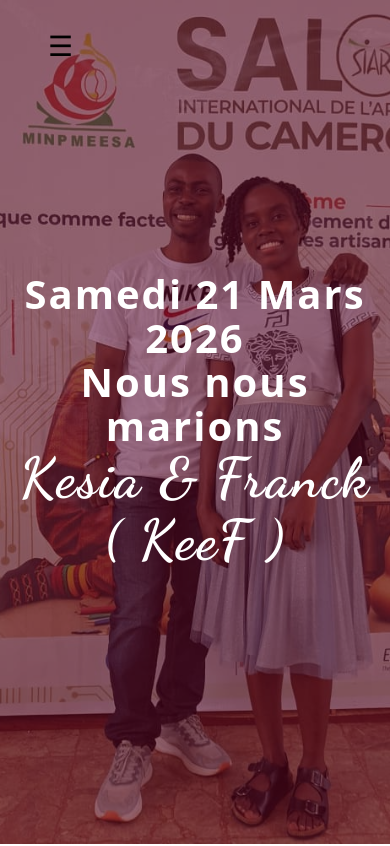
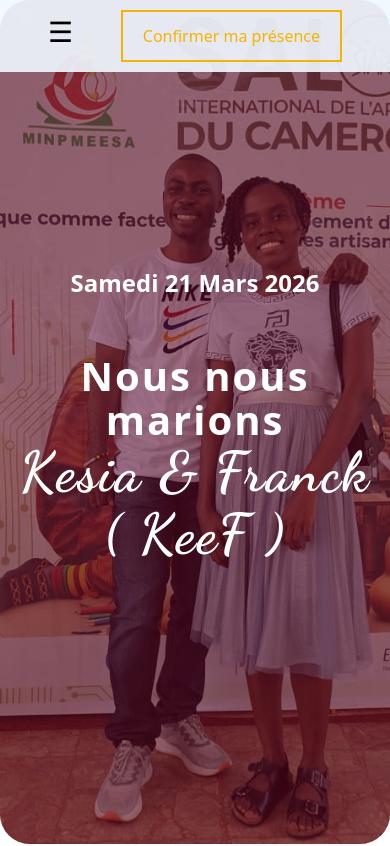
Before and after one commit to ParfaitKF/wedding-site, a React (Vite) app: page / in a window 390 px wide. Shown: the top 846 px of the page. Built offline with nearby package versions, Linux system fonts and the light colour scheme.

Commit message:
Informations complété ( manque ajout Moyens de paiement )

```diff
--- a/index.css
+++ b/index.css
@@ -24,3 +24,19 @@ body {
     box-sizing: border-box;
   }
 }
+
+.fade-in {
+  opacity: 0;
+  transform: translateY(40px);
+  transition: opacity 0.8s ease, transform 0.8s ease;
+}
+
+.fade-in.visible {
+  opacity: 1;
+  transform: translateY(0);
+}
+
+h1,
+h2 {
+  color: brown;
+}
--- a/src/App.tsx
+++ b/src/App.tsx
@@ -6,18 +6,33 @@ import OurStory from './components/OurStory'
 import DressCode from './components/DressCode'
 import DefisPhotos from './components/Defisphotos'
 import CountDouwn from './components/CountDown'
+import Reveal from './components/Reveal'
 
 function App() {
   return (
     <>
       <Navbar />
+      <Reveal>
         <Hero />
+      </Reveal>
+      <Reveal>
         <InformationSection />
+      </Reveal>
+      <Reveal>
         <OurStory />
+      </Reveal>
+      <Reveal>
         <DressCode />
+      </Reveal>
+      <Reveal>
         <RSVPForm />
+      </Reveal>
+      <Reveal>
         <CountDouwn />
+      </Reveal>
+      <Reveal>
         <DefisPhotos />
+      </Reveal>
     </>
   )
 }
--- a/src/components/Defisphotos.tsx
+++ b/src/components/Defisphotos.tsx
@@ -28,7 +28,7 @@ export default function DefisPhotos() {
 
   return (
     <section id="photos" className="main-section">
-      <h2 className="DefisPhotos-title">Défis photos</h2>
+      <h1 className="DefisPhotos-title">Défis photos</h1>
 
       <p className="DefisPhotos-text">
         Attrapez votre smartphone et aidez-nous à saisir l’ambiance de la journée
--- a/src/components/DressCode.tsx
+++ b/src/components/DressCode.tsx
@@ -3,7 +3,7 @@ import './DressCode.css'
 export default function DressCode() {
   return (
     <section id="DressCode" className="main-section">
-      <h2 className="DressCode-title">Dressode</h2>
+      <h1 className="DressCode-title">Dressode</h1>
 
       <div className="DressCode-grid">
         Votre présence est ce qu’il y a de plus important pour nous !
--- a/src/components/Hero.css
+++ b/src/components/Hero.css
@@ -6,6 +6,7 @@
   display: flex;
   align-items: center;
   justify-content: center;
+  border-radius: 30px;
 }
 
 .overlay {
@@ -13,8 +14,10 @@
   width: 100%;
   height: 100%;
   display: flex;
+  flex-direction: column;
   align-items: center;
   justify-content: center;
+  border-radius: 30px;
 }
 
 .overlay h1 {
@@ -24,6 +27,12 @@
   text-align: center;
 }
 
+.overlay h2 {
+  color: white;
+  font-size: clamp(1.5rem, 2vw, 5rem);
+  text-align: center;
+}
+
 .names {
   font-family: 'Dancing Script', cursive;
   font-size: 1.4em;
--- a/src/components/Hero.tsx
+++ b/src/components/Hero.tsx
@@ -23,8 +23,10 @@ export default function Hero() {
       style={{ backgroundImage: `url(${images[index]})` }}
     >
       <div className="overlay">
+        <h2>
+          Samedi 21 Mars 2026
+        </h2>
         <h1>
-            Samedi 21 Mars 2026 <br />
             Nous nous marions <br />
             <span className="names">Kesia & Franck <br/> ( KeeF ) </span>
         </h1>
--- a/src/components/InformationSection.css
+++ b/src/components/InformationSection.css
@@ -73,6 +73,7 @@
   color: #a00;
   width: 80%;
   text-align: center;
+  border-radius: 30px;
 }
 
 ul {
--- a/src/components/InformationSection.tsx
+++ b/src/components/InformationSection.tsx
@@ -3,7 +3,7 @@ import './InformationSection.css'
 export default function InformationSection() {
   return (
     <section id="infos" className="main-section">
-      <h2 className="info-title">Informations</h2>
+      <h1 className="info-title">Informations</h1>
 
       <div className="info-grid">
         <div className="info-content">
--- a/src/components/Navbar.css
+++ b/src/components/Navbar.css
@@ -3,16 +3,23 @@
   top: 0;
   width: 100%;
   box-sizing: border-box;
-  padding: 24px 48px;
+  padding: 10px 48px;
   display: flex;
   justify-content: space-between;
-  align-items: center;
   z-index: 10;
+  background-color: rgba(240, 248, 255, 0.91);
 }
 
 .nav-links {
   display: flex;
+  align-items: center;
   gap: 32px;
+}
+
+.hamburger {
+  display: none;
+  font-size: 28px;
+  cursor: pointer;
 }
 
 @media (max-width: 768px) {
@@ -25,6 +32,12 @@
     padding: 20px;
     gap: 20px;
     display: none;
+  }
+
+  .hamburger {
+    display: flex;
+    font-size: 28px;
+    cursor: pointer;
   }
 }
 
@@ -45,9 +58,3 @@
   text-decoration: none;
   font-weight: 500;
 }
-
-.hamburger {
-  display: block;
-  font-size: 28px;
-  cursor: pointer;
-}
--- a/src/components/Navbar.tsx
+++ b/src/components/Navbar.tsx
@@ -10,16 +10,16 @@ export default function Navbar() {
         <a href="#infos">Informations</a>
         <a href="#Ourstory">Notre Histoire</a>
         <a href="#photos">Défis photos</a>
-        <a href="#rsvp" className="nav-cta">
-          Confirmer ma présence
-        </a>
       </div>
       <div
-        className='hamburger'
+        className = 'hamburger'
         onClick={() => setOpen(!open)}
       >
         ☰
       </div>
+      <a href="#rsvp" className="nav-cta">
+        Confirmer ma présence
+      </a>
     </nav>
   )
 }
--- a/src/components/OurStory.tsx
+++ b/src/components/OurStory.tsx
@@ -3,7 +3,7 @@ import './OurStory.css'
 export default function OurStory() {
   return (
     <section id="Ourstory" className="main-section">
-      <h2 className="Story-title">OurStory</h2>
+      <h1 className="Story-title">OurStory</h1>
 
       <div className="Story-grid">
         <img
--- /dev/null
+++ b/src/components/Reveal.tsx
@@ -0,0 +1,28 @@
+import { useEffect, useRef, useState } from 'react'
+
+export default function Reveal({ children }: { children: React.ReactNode }) {
+  const ref = useRef<HTMLDivElement>(null)
+  const [visible, setVisible] = useState(false)
+
+  useEffect(() => {
+    const observer = new IntersectionObserver(
+      ([entry]) => {
+        if (entry.isIntersecting) setVisible(true)
+      },
+      { threshold: 0.15 }
+    )
+
+    if (ref.current) observer.observe(ref.current)
+
+    return () => observer.disconnect()
+  }, [])
+
+  return (
+    <div
+      ref={ref}
+      className={`fade-in ${visible ? 'visible' : ''}`}
+    >
+      {children}
+    </div>
+  )
+}
```
Lines whose indentation alone changed are shown as unchanged.
